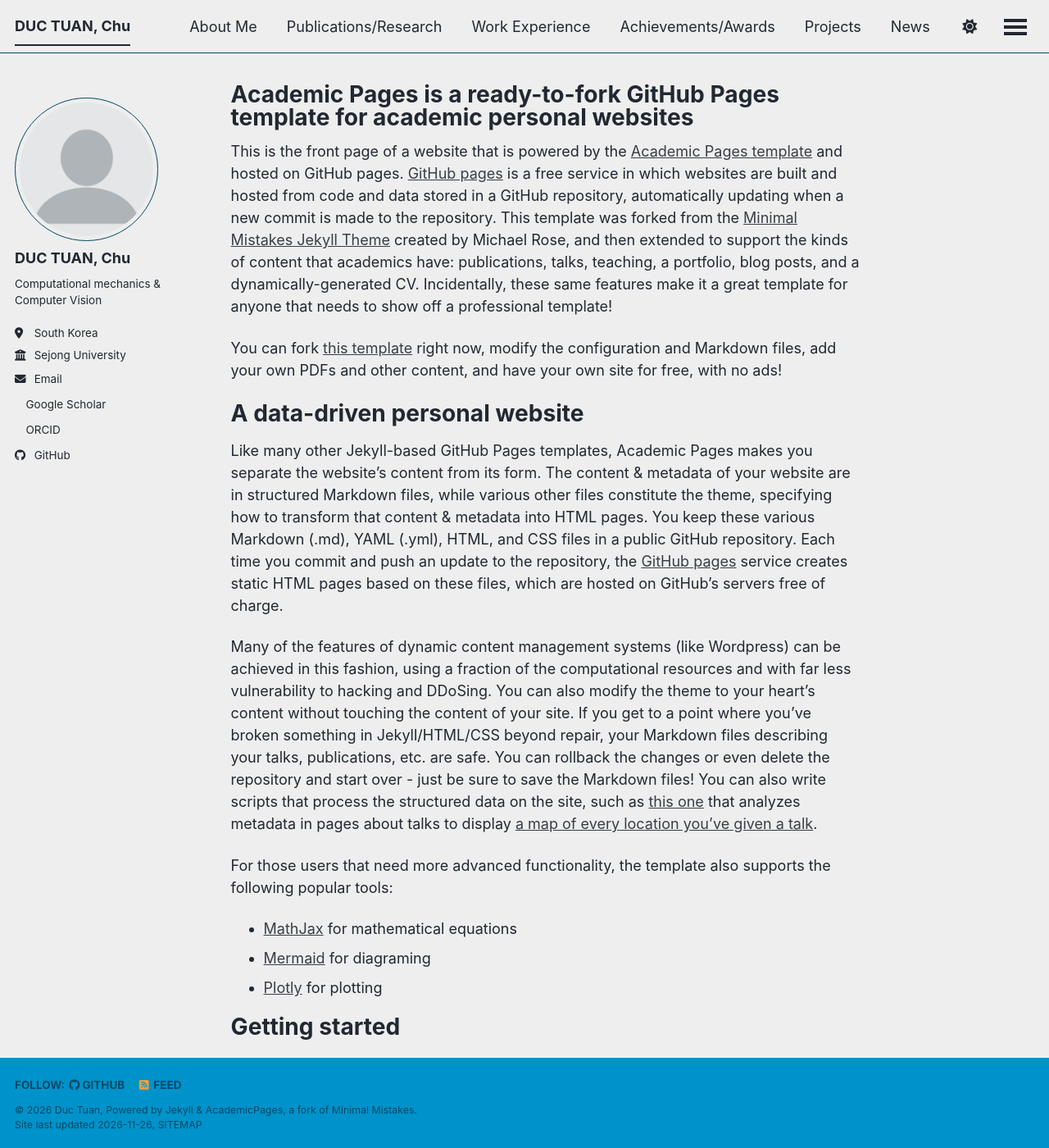
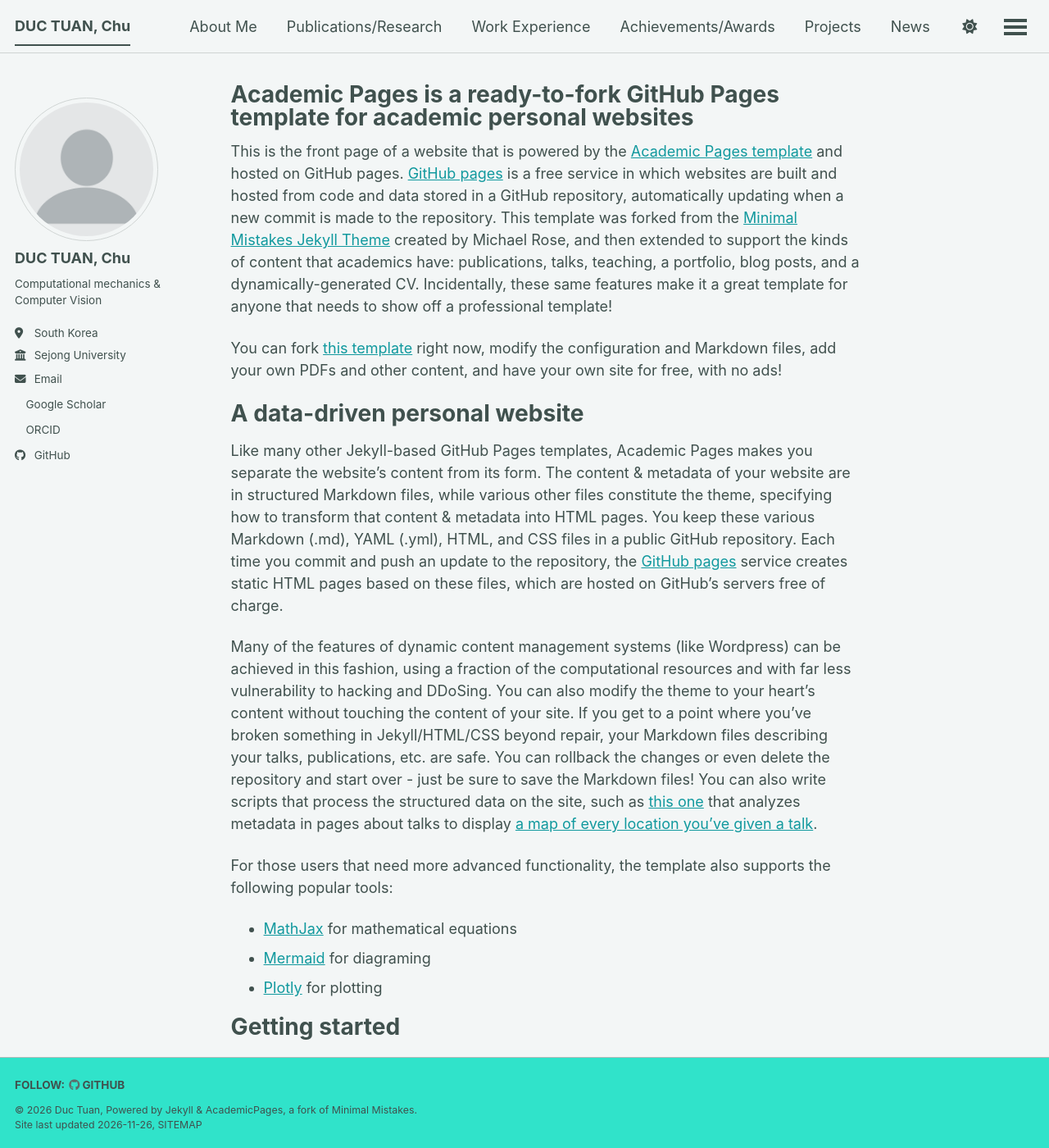
Before and after one commit to iumaimon/iumaimon.github.io, a Jekyll site: the page built from _pages/about.md, in a window 1280 px wide and 1400 px high. Shown: the whole window at 82% size. Built offline with Jekyll 4.4.1, drawn with Linux system fonts in a browser that asks for light colours; a script bundle is joined from its source files by our own code; a style sheet for code colours, icons or effects is not loaded.

Commit message:
Change site theme to 'mint' and hide RSS feed

```diff
--- a/_config.yml
+++ b/_config.yml
@@ -8,7 +8,7 @@
 
 # Basic Site Settings
 locale                   : "en-US"
-site_theme               : "air" # The available themes options are "default", "air", "sunrise", "mint", "dirt" and "contrast"
+site_theme               : "mint" # The available themes options are "default", "air", "sunrise", "mint", "dirt" and "contrast"
 title                    : "DUC TUAN, Chu"
 title_separator          : "-"
 name                     : &name "Duc Tuan"
@@ -125,7 +125,7 @@ staticman:
       options:
         format           : "iso8601" # "iso8601" (default), "timestamp-seconds", "timestamp-milliseconds"
 atom_feed:
-  hide                   : false     # change to true to hide the RSS feed in the footer
+  hide                   : true     # change to true to hide the RSS feed in the footer
   path                   : # blank (default) uses feed.xml
 
 
```
